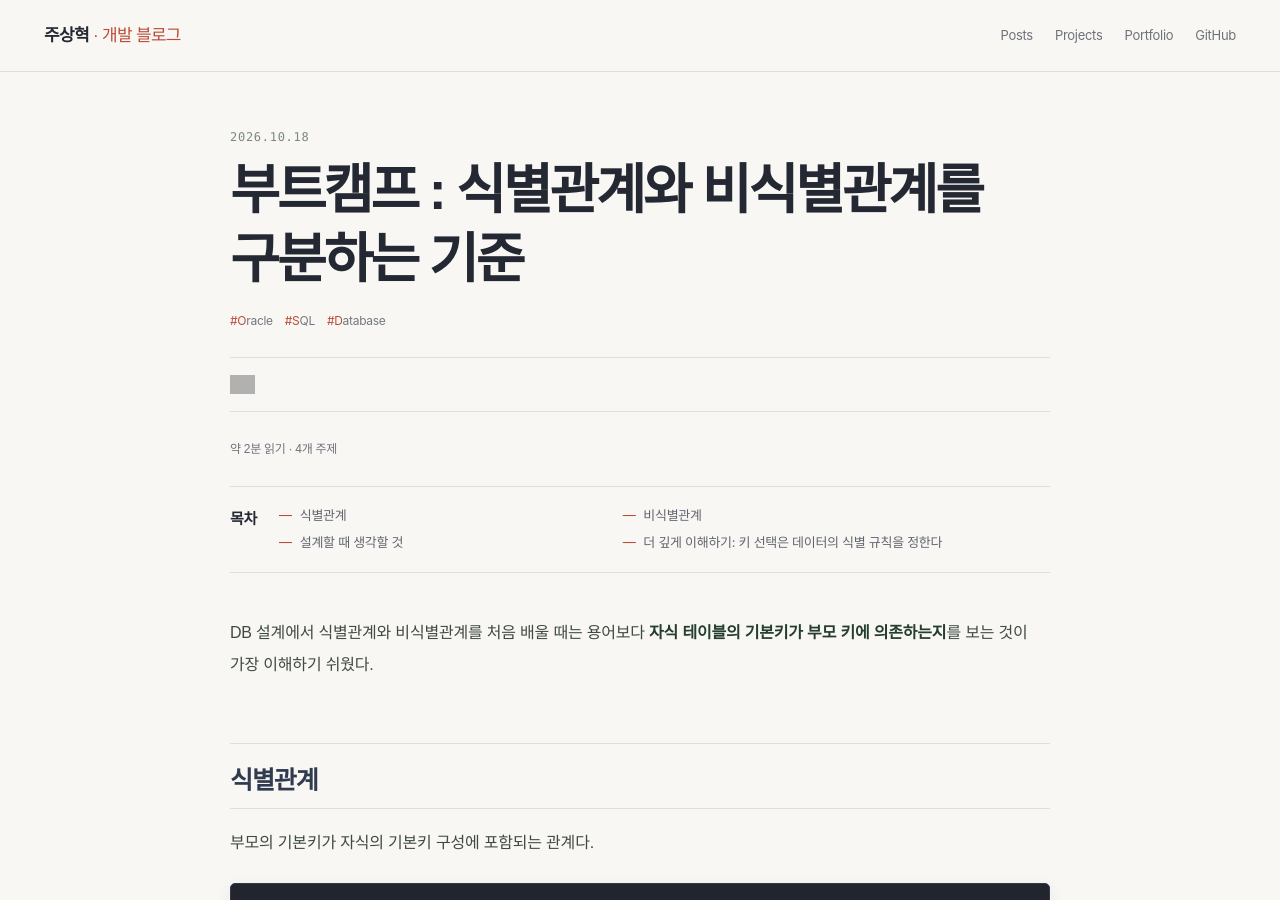
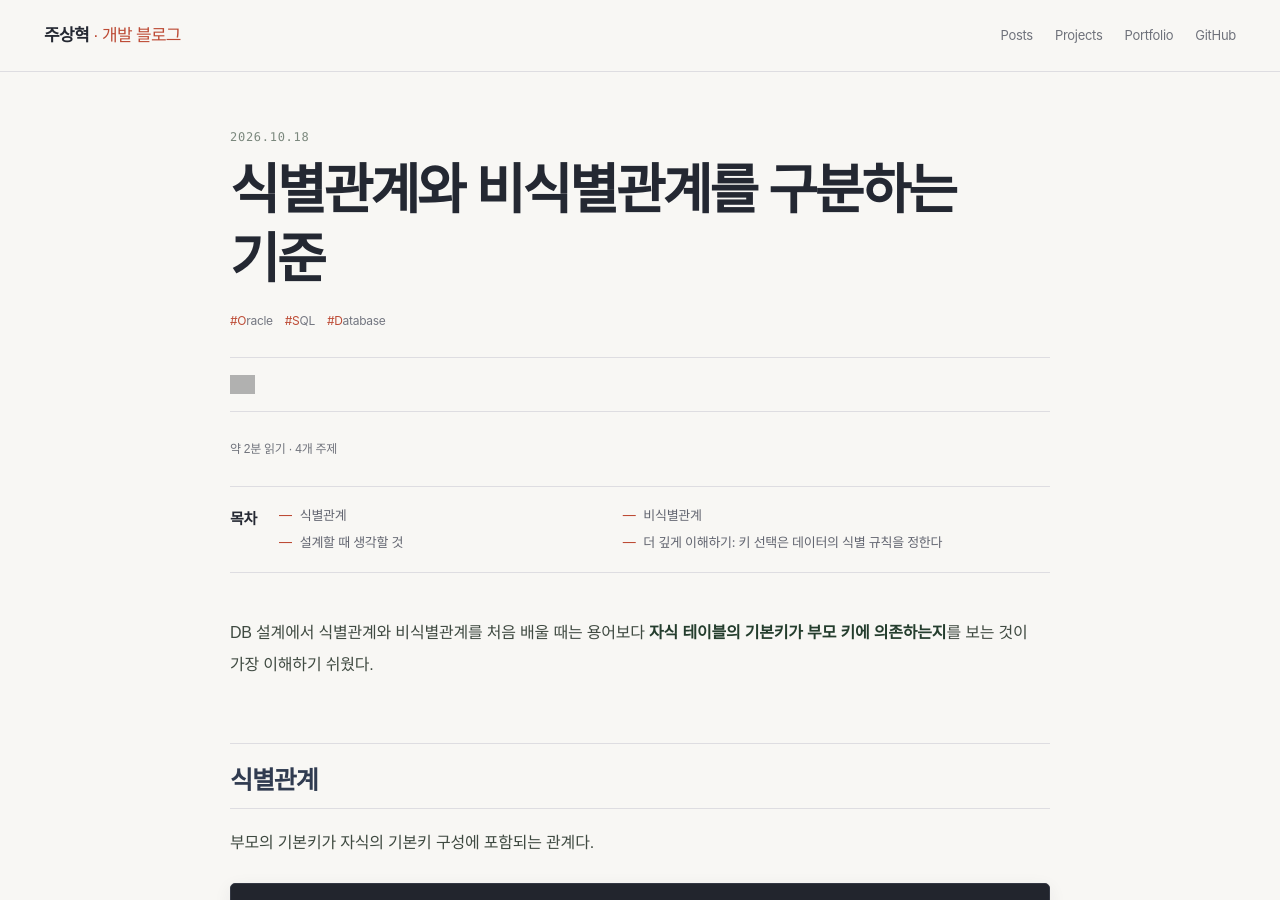
Before and after one commit to zuzusnasna/zuzusnasna.github.io, a Jekyll site: the page built from _posts/2026-10-18-oracle-relationship-key.md, in a window 1280 px wide and 900 px high. Built offline with Jekyll 4.4.1, drawn with Linux system fonts in a browser that asks for light colours; some web fonts are replaced; grey boxes are pictures that could not be loaded.

Commit message:
Remove bootcamp prefix from article titles

```diff
--- a/_layouts/post.html
+++ b/_layouts/post.html
@@ -3,7 +3,7 @@ layout: default
 ---
 <article class="post-detail">
   <div class="post-date">{{ page.date | date: "%Y.%m.%d" }}</div>
-  {% assign display_title = page.title | remove_first: '개인 프로젝트 : ' | remove_first: '팀 프로젝트 : ' | remove_first: '설계 : ' %}
+  {% assign display_title = page.title | remove_first: '개인 프로젝트 : ' | remove_first: '팀 프로젝트 : ' | remove_first: '설계 : ' | remove_first: '부트캠프 : ' %}
   <h1>{{ display_title }}</h1>
   <div class="post-tags">{% for tag in page.tags %}<a href="{{ '/' | relative_url }}?tag={{ tag | slugify }}">#{{ tag }}</a>{% endfor %}</div>
   {% if page.tags contains 'Java' or page.tags contains 'Spring Boot' or page.tags contains 'Spring' or page.tags contains 'React' or page.tags contains 'JavaScript' or page.tags contains 'Oracle' or page.tags contains 'MySQL' or page.tags contains 'Redis' or page.tags contains 'Docker' or page.tags contains 'AWS' or page.tags contains 'EC2' or page.tags contains 'TensorFlow Lite' or page.tags contains 'Machine Learning' %}
```
